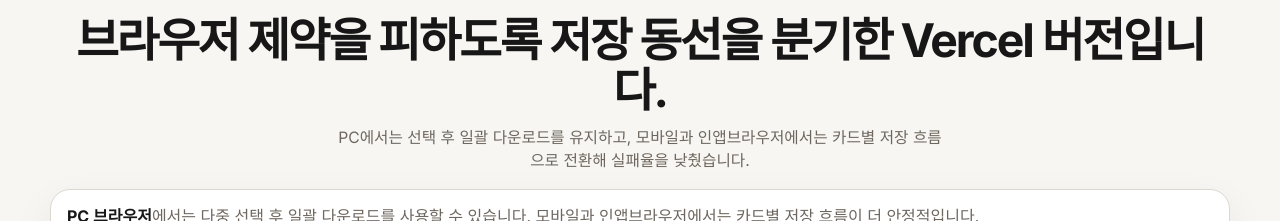
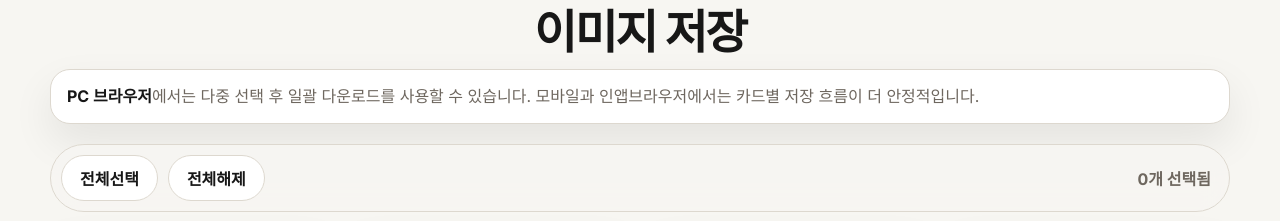
Before and after one commit to WacandaCat/IMGDOWNTEST, a website: page index.html in a window 1280 px wide. Shown: the part 103-324 px from the top of the page. Drawn offline with Linux system fonts and the light colour scheme.

Commit message:
Update index.html

```diff
--- a/index.html
+++ b/index.html
@@ -43,12 +43,12 @@
       display: flex;
       justify-content: center;
       align-items: center;
-      padding: 28px 0 18px;
+      padding: 28px 0 10px;
     }
     .header img { width: 96px; }
     .intro {
       text-align: center;
-      margin-bottom: 18px;
+      margin-bottom: 12px;
     }
     .intro h1 {
       margin: 0 0 10px;
@@ -233,8 +233,7 @@
     </header>
 
     <section class="intro">
-      <h1>브라우저 제약을 피하도록 저장 동선을 분기한 Vercel 버전입니다.</h1>
-      <p>PC에서는 선택 후 일괄 다운로드를 유지하고, 모바일과 인앱브라우저에서는 카드별 저장 흐름으로 전환해 실패율을 낮췄습니다.</p>
+      <h1>이미지 저장</h1>
     </section>
 
     <section class="notice" id="browserNotice">
```
